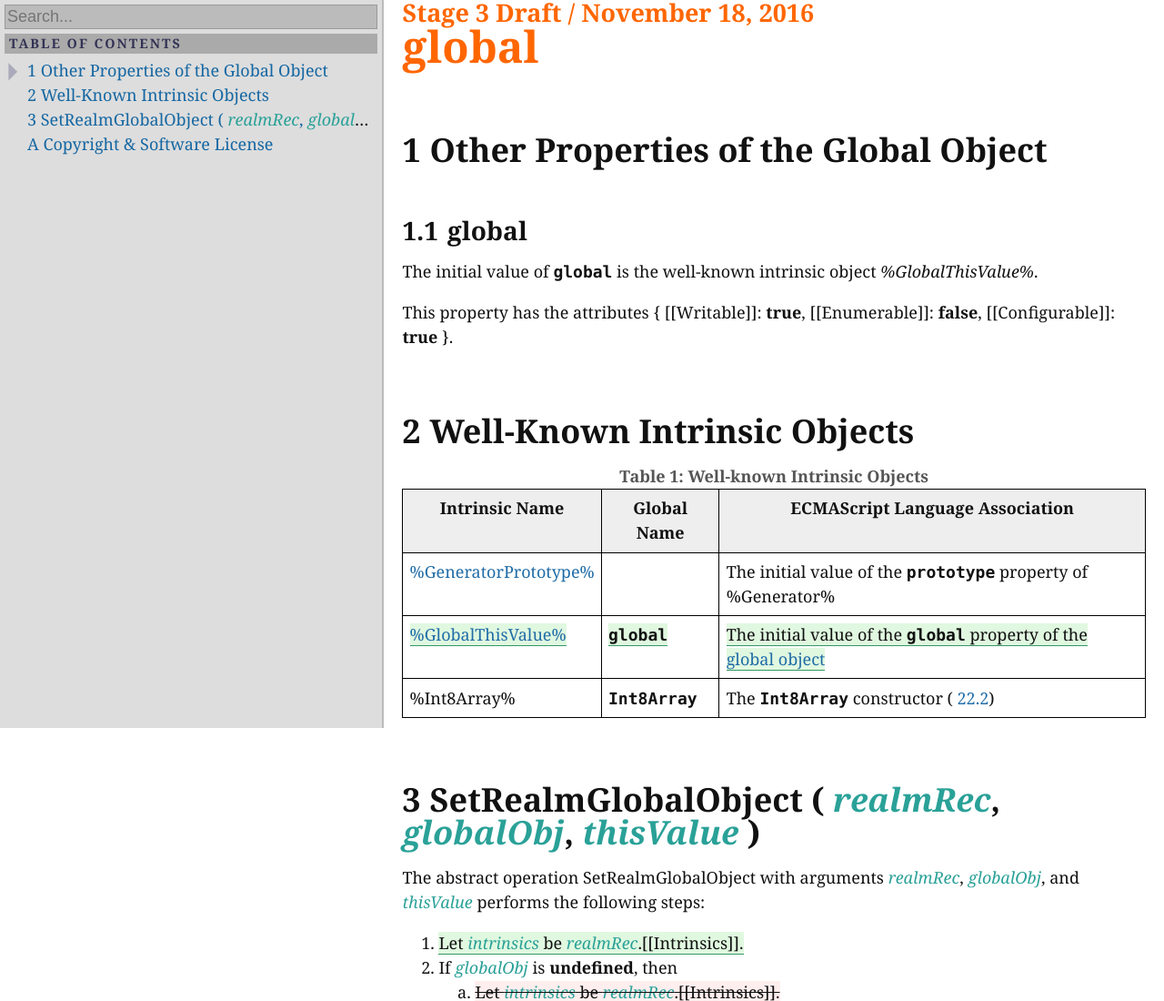
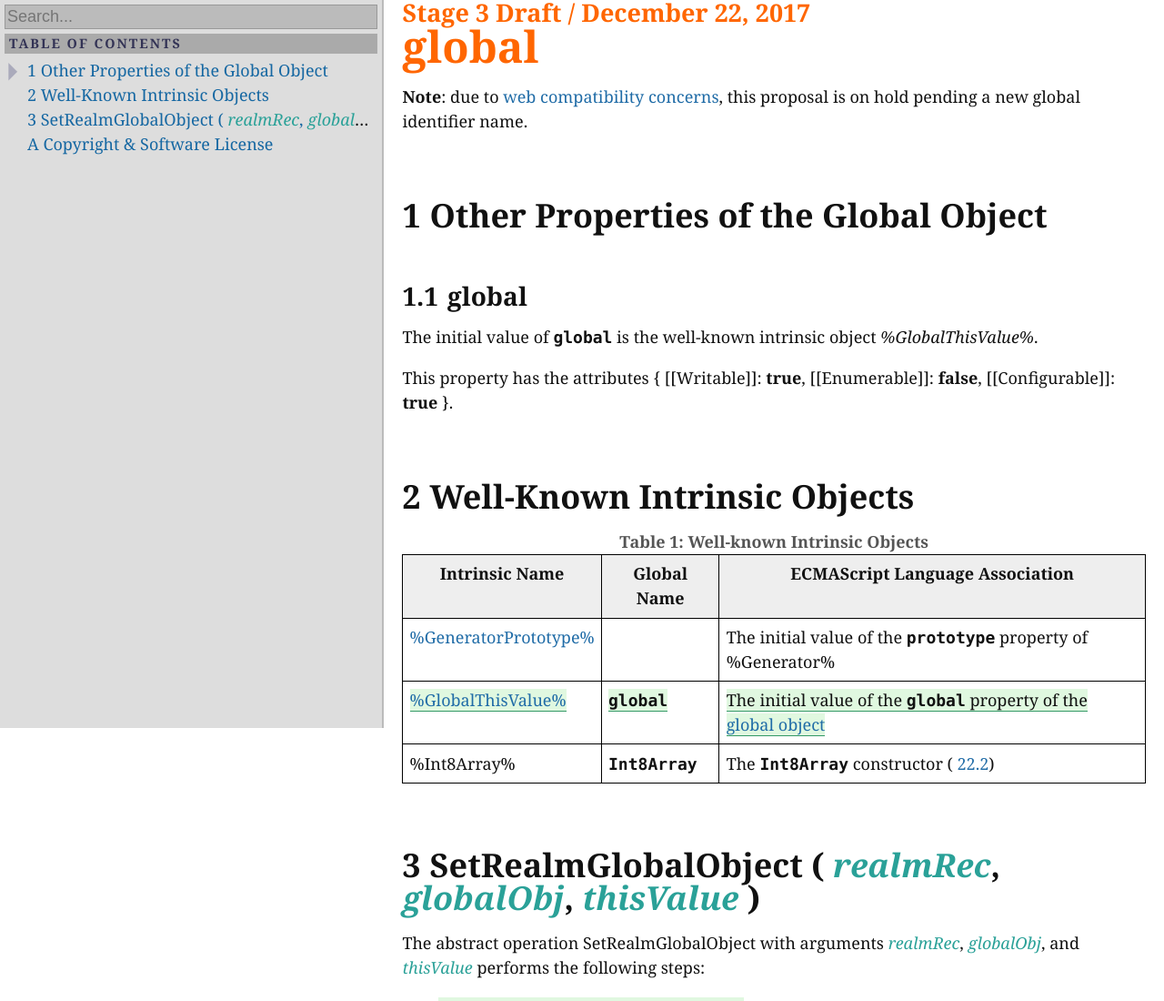
Before and after one commit to tc39/proposal-global, a website: page index.html in a window 1280 px wide. Shown: the top 1100 px of the page at 91% size. Drawn offline with nearby package versions, Linux system fonts and the light colour scheme.

Commit message:
Add a note in the readme about #20.

```diff
--- a/index.html
+++ b/index.html
@@ -2134,8 +2134,12 @@
 		</div>
 	</div>
 	<div id="spec-container">
-		<h1 class="version first">Stage 3 Draft / November 18, 2016</h1>
+		<h1 class="version first">Stage 3 Draft / December 22, 2017</h1>
 		<h1 class="title">global</h1>
+		<p>
+			<b>Note</b>: due to <a href="https://github.com/tc39/proposal-global/issues/20">web compatibility concerns</a>, this proposal is on hold pending a new global identifier name.
+
+		</p>
 		<emu-clause id="sec-other-properties-of-the-global-object">
 			<h1><span class="secnum">1</span>Other Properties of the Global Object</h1>
 			<emu-clause id="sec-other-properties-of-the-global-object-global">
```
Also changed, not shown: README.md, 1 other file.
